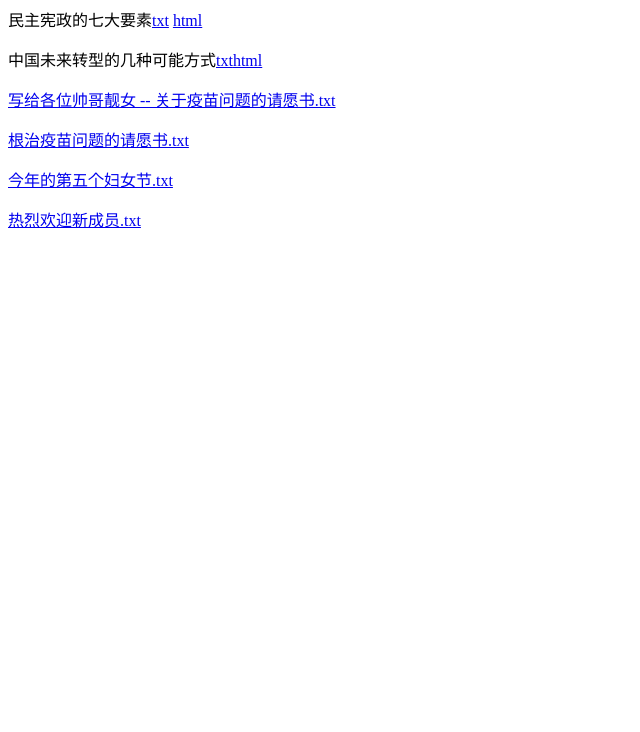
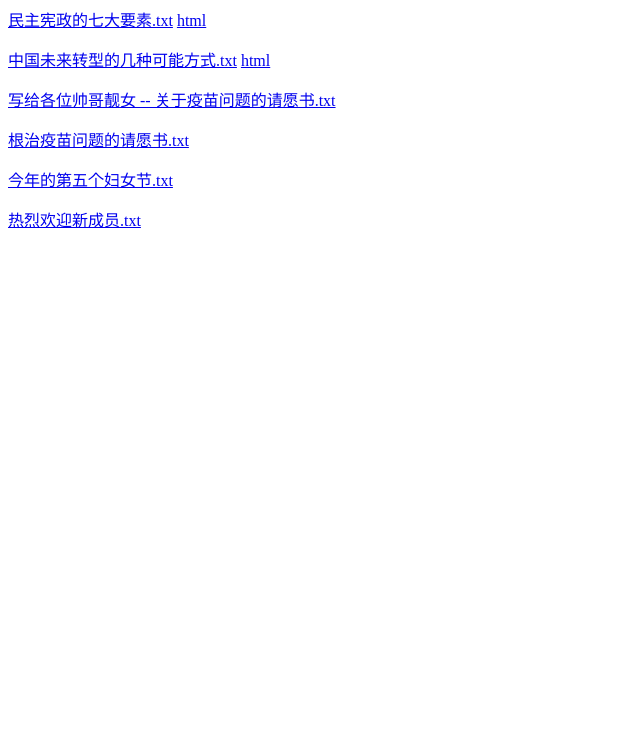
Before and after one commit to weilai2050/weilai2050.github.io, a plain HTML site: page index.html in a window 1280 px wide. Shown: the part 68-800 px from the top of the page, without its empty margins (0-640 px from the left). Drawn offline with Linux system fonts and the light colour scheme.

Commit message:
Update index.html

```diff
--- a/index.html
+++ b/index.html
@@ -1,8 +1,8 @@
 <h1> 欢迎你 </h1>
 
-<p>民主宪政的七大要素<a href="民主宪政的七大要素.txt">txt</a>  <a href="民主宪政的七大要素.html">html</a>
+<p><a href="民主宪政的七大要素.txt">民主宪政的七大要素.txt</a>  <a href="民主宪政的七大要素.html">html</a>
 
-<p>中国未来转型的几种可能方式<a href="中国未来转型的几种可能方式.txt">txt</a><a href="中国未来转型的几种可能方式.html">html</a>
+<p><a href="中国未来转型的几种可能方式.txt">中国未来转型的几种可能方式.txt</a> <a href="中国未来转型的几种可能方式.html">html</a>
 
 <p> <a href="写给各位帅哥靓女-关于疫苗问题的请愿书.txt">写给各位帅哥靓女 -- 关于疫苗问题的请愿书.txt</a>
 
```
